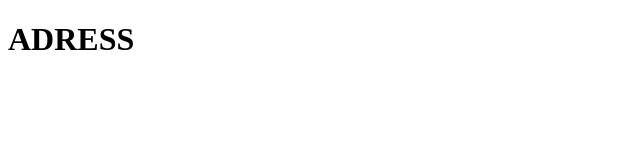
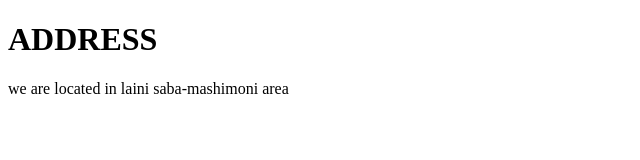
Before and after one commit to Edwin574/Maize_milling_company, a plain HTML site: page Contact us.html in a window 1280 px wide. Shown: the whole page, without its empty margins (0-640 px from the left). Drawn offline with Linux system fonts and the light colour scheme.

Commit message:
addded a section

```diff
--- a/Contact us.html
+++ b/Contact us.html
@@ -4,11 +4,13 @@
     <meta charset="UTF-8">
     <meta http-equiv="X-UA-Compatible" content="IE=edge">
     <meta name="viewport" content="width=device-width, initial-scale=1.0">
-    <title>Document</title>
+    <title>Contact Us </title>
 </head>
 <body>
     <form>
-        <h1>ADRESS</h1>
+        <h1>ADDRESS</h1>
+        <p>we are located in laini saba-mashimoni area </p>
+
     </form>
 </body>
 </html>
```
